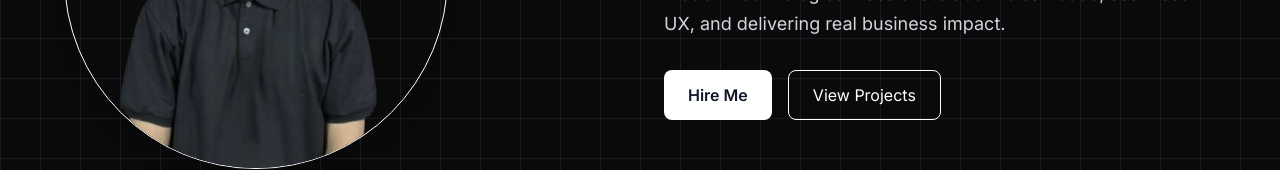
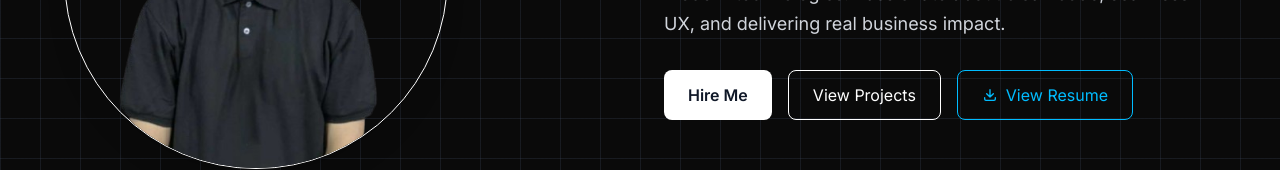
Before and after one commit to Kleinnnn1/portfolio-kenn, a React (Vite) app: page / in a window 1280 px wide. Shown: the part 362-532 px from the top of the page. Built offline with nearby package versions, Linux system fonts and the light colour scheme; no server answers.

Commit message:
added resume

```diff
--- a/src/App.jsx
+++ b/src/App.jsx
@@ -65,6 +65,17 @@ function App() {
                 >
                   View Projects
                 </button>
+                <a
+                  href="/Web_Developer_Kenneth_Jhun_Balino.pdf"
+                  target="_blank"
+                  rel="noopener noreferrer"
+                  className="px-6 py-3 border border-sky-400 text-sky-400 rounded-lg hover:bg-sky-400/10 transition cursor-pointer text-center flex items-center gap-2 justify-center"
+                >
+                  <svg xmlns="http://www.w3.org/2000/svg" className="w-4 h-4" fill="none" viewBox="0 0 24 24" stroke="currentColor" strokeWidth={2}>
+                    <path strokeLinecap="round" strokeLinejoin="round" d="M4 16v2a2 2 0 002 2h12a2 2 0 002-2v-2M7 10l5 5m0 0l5-5m-5 5V4" />
+                  </svg>
+                  View Resume
+                </a>
               </div>
             </div>
 
@@ -82,7 +93,7 @@ function App() {
         <ContactForm />
 
         <Footer />
-      </div>
+      </div >
     </>
   );
 }
```
Also changed, not shown: 1 other file (tests, documents, lock files or other folders).
